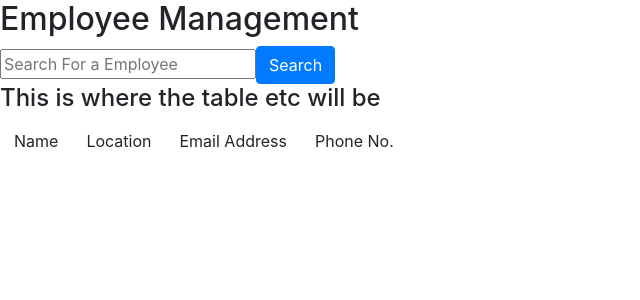
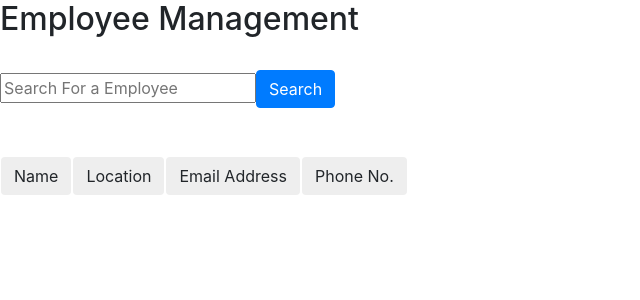
Before and after one commit to davidlshonn/week-19-employee-directory, a React (Create React App) app: page / in a window 1280 px wide. Shown: the top 300 px of the page, without its empty margins (0-640 px from the left). Built offline with nearby package versions, Linux system fonts and the light colour scheme; no server answers.

Commit message:
sort function fixed

```diff
--- a/src/components/TableArea.js
+++ b/src/components/TableArea.js
@@ -8,37 +8,61 @@ export default class TableArea extends Component {
   state = {
     employees: [],
     filteredUsers: [],
-    currentSort: "default",
+    currentSort: "descend",
     query: "",
+    initialEmployees: [],
   };
 
   //handleSort function
+  //   onSortChange = (tableColumn) => {
+  //     const { currentSort } = this.state;
+  //     let nextSort;
+
+  //     if (currentSort === "default") nextSort = "descending";
+  //     else if (currentSort === "descending") nextSort = "ascending";
+  //     else if (currentSort === "ascending") nextSort = "default";
+
+  //     this.setState({
+  //       currentSort: nextSort,
+  //     });
+
+  //     if (nextSort === "default") {
+  //       this.setState({ employees: this.state.initialEmployees });
+  //     }
+
+  //     const userComparison = (a, b) => {
+  //       if (currentSort === "default") {
+  //         return a[tableColumn].first.localeCompare(b[tableColumn].first);
+  //       } else if (currentSort === "descending") {
+  //         return b[tableColumn].first.localeCompare(a[tableColumn].first);
+  //       } else if (currentSort === "ascending") {
+  //         return a[tableColumn].first.localeCompare(b[tableColumn].first);
+  //       }
+  //     };
+  //     const sortedUsers = this.state.employees.sort(userComparison);
+  //     this.setState({ initialEmployees: sortedUsers });
+  //   };
+
   onSortChange = (tableColumn) => {
-    const { currentSort } = this.state;
-    let nextSort;
-
-    // if (currentSort === "descending") nextSort = "ascending";
-    // else if (currentSort === "ascending") nextSort = "default";
-    // else if (currentSort === "default") nextSort = "descending";
-
-    if (currentSort === "default") nextSort = "descending";
-    else if (currentSort === "ascending") nextSort = "default";
-    else if (currentSort === "descending") nextSort = "ascending";
-
-    this.setState({
-      currentSort: nextSort,
-    });
+    console.log(tableColumn);
+    if (this.state.order === "default") {
+      this.setState({
+        order: "ascend",
+      });
+    } else {
+      this.setState({
+        order: "default",
+      });
+    }
     const userComparison = (a, b) => {
-      if (currentSort === "default") {
+      if (this.state.order === "ascend") {
         return a[tableColumn].first.localeCompare(b[tableColumn].first);
-      } else if (currentSort === "descending") {
-        return b[tableColumn].first.localeCompare(a[tableColumn].first);
-      } else if (currentSort === "ascending") {
+      } else {
         return b[tableColumn].first.localeCompare(a[tableColumn].first);
       }
     };
-    const sortedUsers = this.state.employees.sort(userComparison);
-    this.setState({ currentSort: sortedUsers });
+    const sortedUsers = this.state.filteredUsers.sort(userComparison);
+    this.setState({ initialEmployees: sortedUsers });
   };
 
   //Function being called which returns the comployees from the API within a componentDidMount
@@ -47,6 +71,7 @@ export default class TableArea extends Component {
       this.setState({
         employees: response.data.results,
         filteredUsers: response.data.results,
+        initialEmployees: response.data.results,
       });
     });
   }
@@ -83,34 +108,44 @@ export default class TableArea extends Component {
 
   render() {
     return (
-      <>
+      <div>
+        <br />
         <SearchBar
           handleInputChange={this.handleInputChange}
           handleFormSubmit={this.handleFormSubmit}
         />
-        <h4>This is where the table etc will be</h4>
-        <table>
+        <br />
+        <br />
+        <table style={{}}>
           <thead>
             <tr>
               <th onClick={() => this.onSortChange("name")}>
-                <button className="btn">Name</button>
+                <button className="btn" style={{ backgroundColor: "#eee" }}>
+                  Name
+                </button>
               </th>
               <th>
-                <button className="btn">Location</button>
+                <button className="btn" style={{ backgroundColor: "#eee" }}>
+                  Location
+                </button>
               </th>
               <th>
                 {" "}
-                <button className="btn">Email Address</button>
+                <button className="btn" style={{ backgroundColor: "#eee" }}>
+                  Email Address
+                </button>
               </th>
               <th>
                 {" "}
-                <button className="btn">Phone No.</button>
+                <button className="btn" style={{ backgroundColor: "#eee" }}>
+                  Phone No.
+                </button>
               </th>
             </tr>
           </thead>
           <TableBody employees={this.state.employees} />
         </table>
-      </>
+      </div>
     );
   }
 }
```
